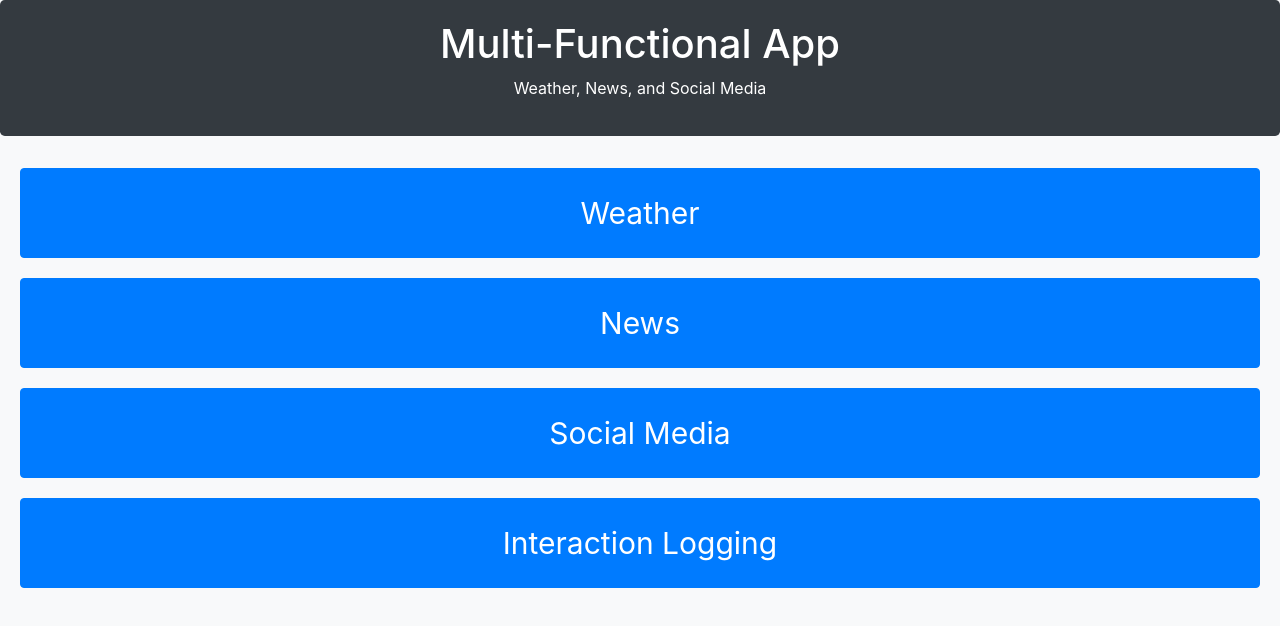
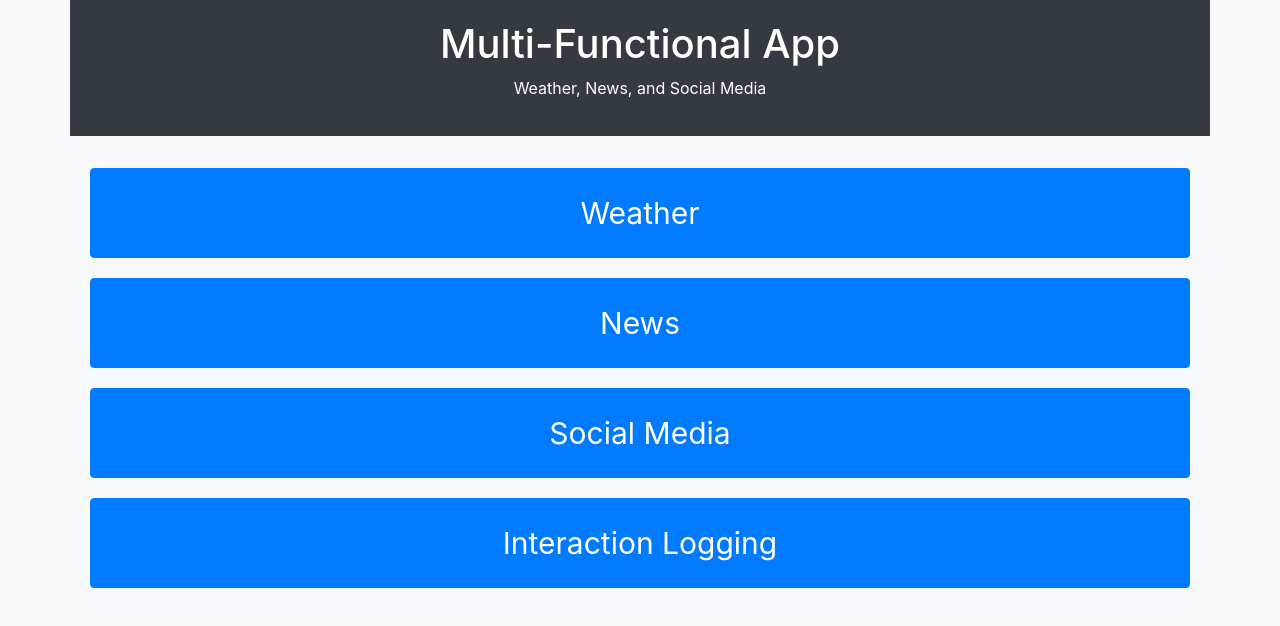
Before and after one commit to manli03/Multi_Functional_Web_API_Mobile_App, a plain HTML site: page index.html in a window 1280 px wide. Drawn offline with nearby package versions, Linux system fonts and the light colour scheme.

Commit message:
Update css for correct spacing

```diff
--- a/css/styles.css
+++ b/css/styles.css
@@ -5,10 +5,16 @@ body {
   font-family: -apple-system, BlinkMacSystemFont, "Segoe UI", Roboto, "Helvetica Neue", Arial, sans-serif;
 }
 
+.container {
+  padding-left: 0;
+  padding-right: 0;
+}
+
 .jumbotron {
   background-color: #343a40;
   color: white;
   padding: 20px;
+  border-radius: 0%;
 }
 
 .main-menu a {
@@ -34,6 +40,8 @@ body {
   display: flex;
   flex-wrap: wrap;
   justify-content: center;
+  margin-right: auto;
+  margin-left: auto;
 }
 
 .weather-card {
--- a/index.html
+++ b/index.html
@@ -8,7 +8,7 @@
   <link rel="stylesheet" href="css/styles.css">
 </head>
 <body>
-  <div >
+  <div class="container">
     <div class="jumbotron text-center">
       <h1>Multi-Functional App</h1>
       <p>Weather, News, and Social Media</p>
```
Also changed, not shown: interaction-log.html (+3 -1 lines).
